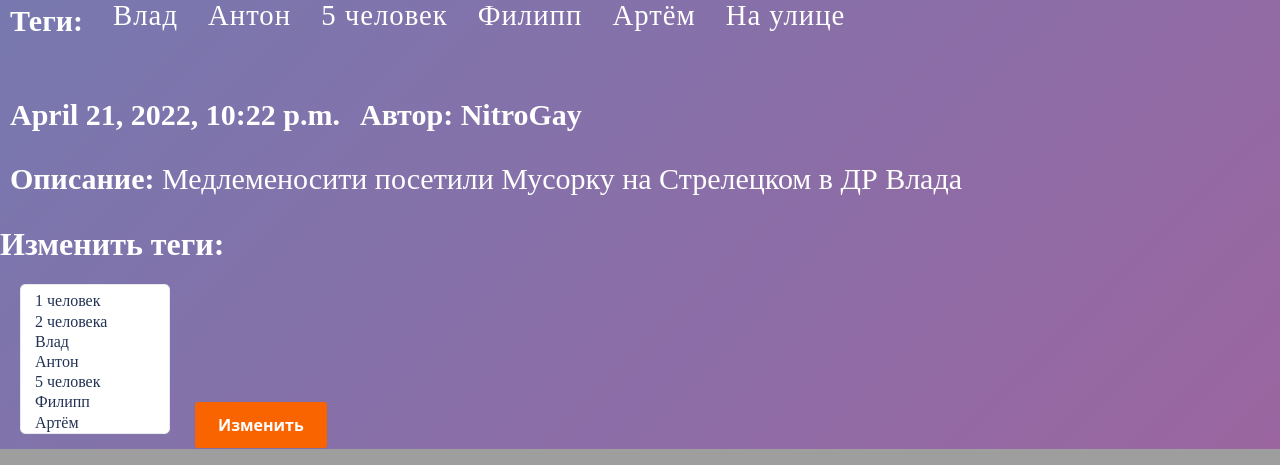
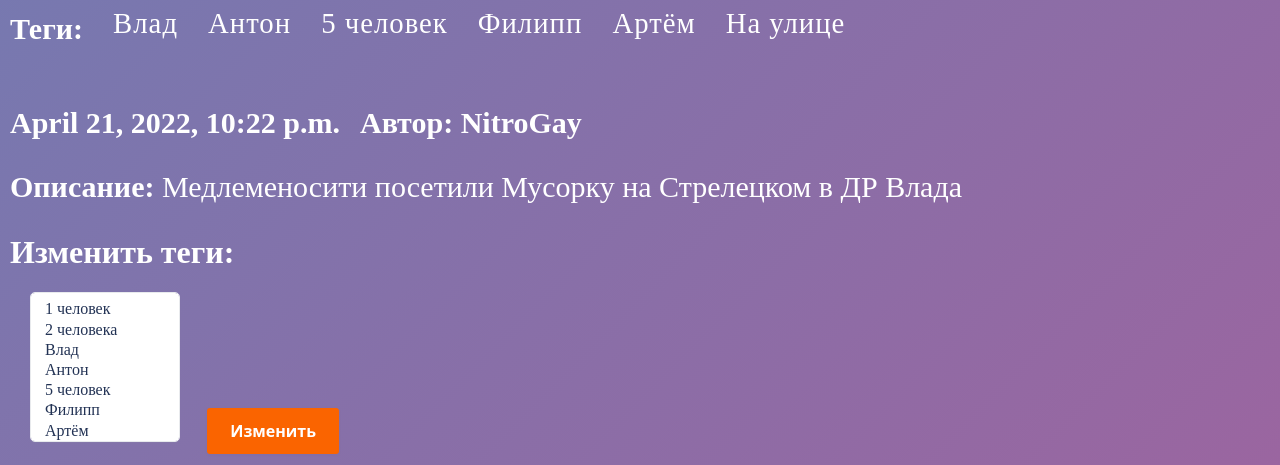
Before and after one commit to Sovatiano/MedlGallery, a Django app: page /image/18 in a window 1280 px wide. Shown: the part 977-1442 px from the top of the page. Run offline with Django 4.2, Linux system fonts and the light colour scheme; a user stored in the database is signed in; data comes from the database, SQL or seed files in the repository.

Commit message:
Design changes

```diff
--- a/Function/templates/image.html
+++ b/Function/templates/image.html
@@ -3,7 +3,7 @@
 
 {% block content %}
     <div class="solo-photo">
-        <img src="{{image.url}}" alt="" height="800px" width="auto">
+        <img src="{{image.url}}" alt="" height="800px" width="auto" border="4px; solid; #8B4513">
     </div>
     <div class="solo-photo-name">
         <p style="padding-left:5px; color:white;font-size:30px;font-family:Ubuntu; text-align:left;"><span
@@ -26,10 +26,10 @@
                 style="font-weight: bold; padding-left:5px; padding-bottom: 10px">Описание: </span> {{image.description}}</p>
     </div>
 
-    <h1>Изменить теги:</h1>
-    <form action="" method="POST" style="margin-bottom:50px;">
+    <h1 style= "padding-left:10px">Изменить теги:</h1>
+    <form action="" method="POST" style="color:white;font-size:25px;font-family:Ubuntu; text-align:left; padding-left:10px;">
         {% csrf_token %}
         {{ changetag }}
-        <button class="submit-button" type="submit" name="submit">Изменить</button>
+        <button class="submit-button" type="submit" name="submit" style="margin-bottom: 10px">Изменить</button>
     </form>
 {% endblock %}
```
